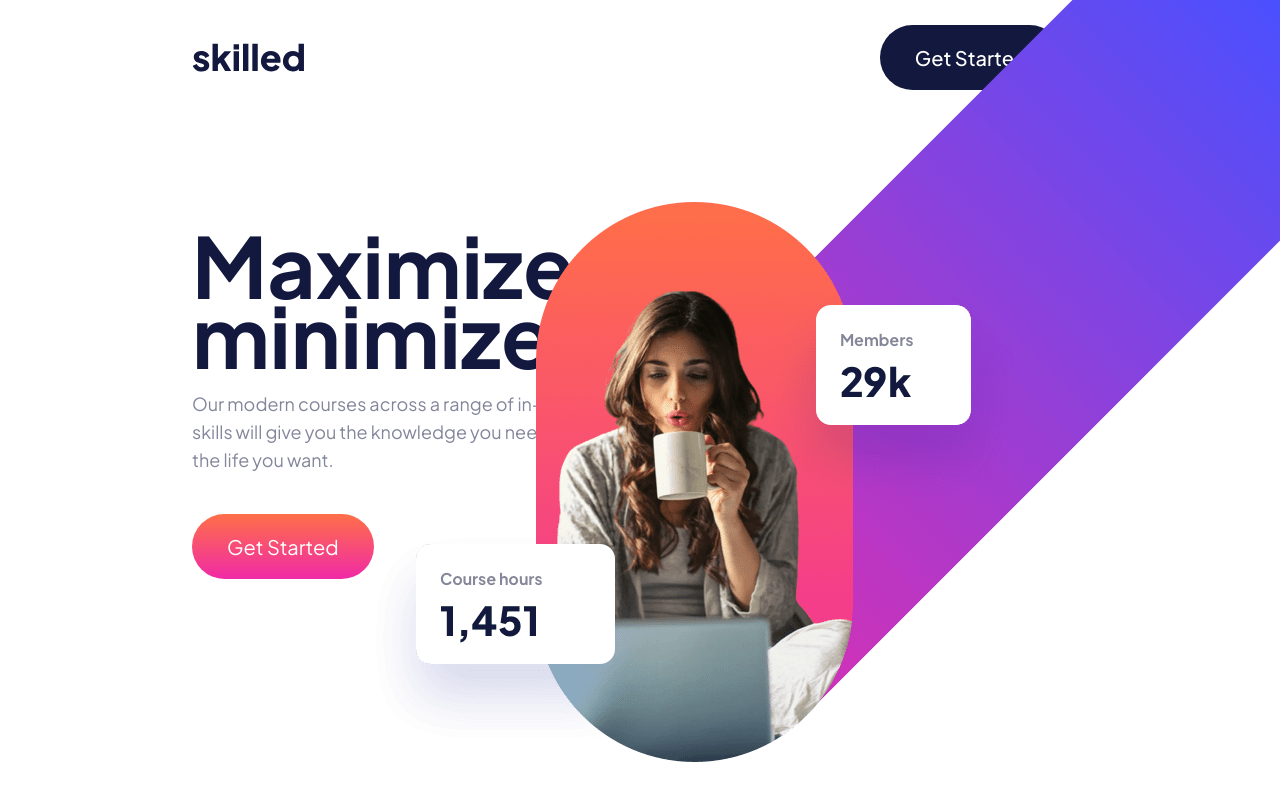
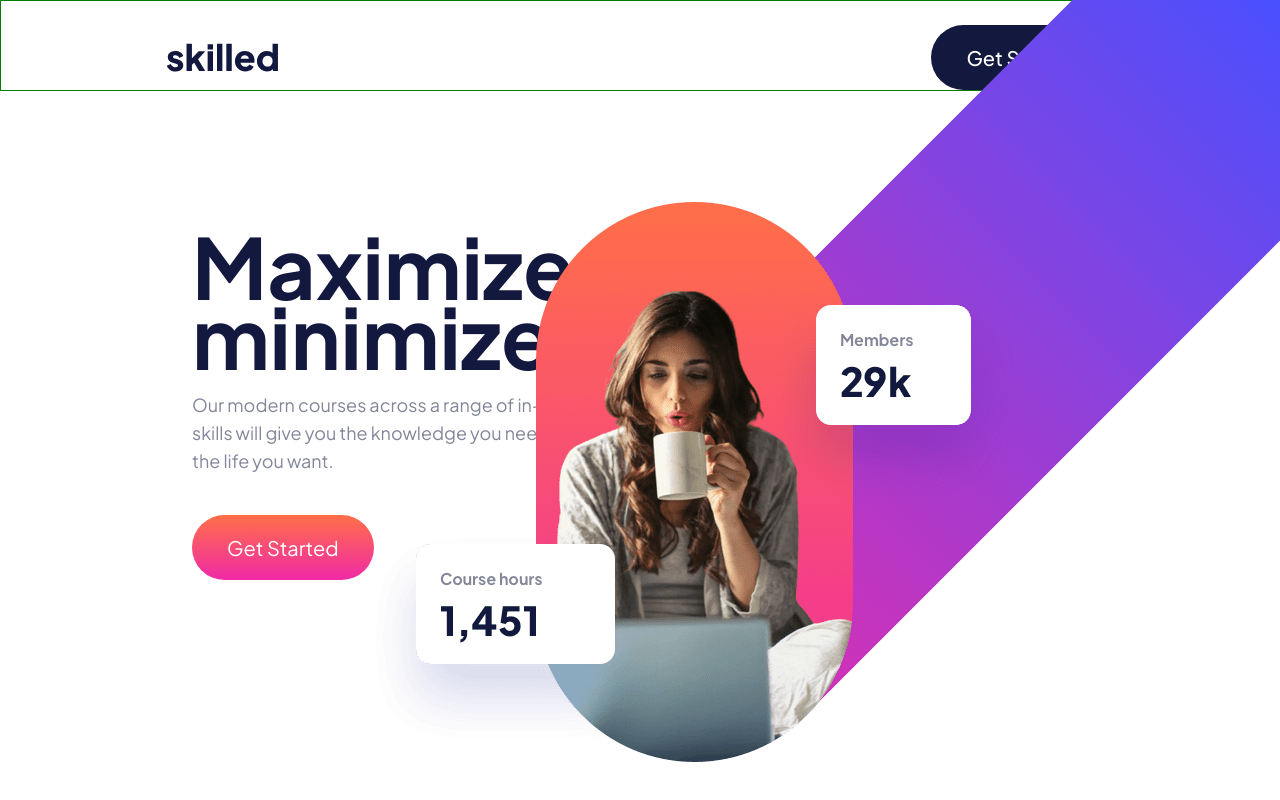
Before and after one commit to russell-crooms/skilled-demo, a React (Vite) app in the folder skilled/: page / in a window 1280 px wide. Shown: the top 800 px of the page. Built offline with nearby package versions, Linux system fonts and the light colour scheme.

Commit message:
Moved Nav items to match project

```diff
--- a/skilled/src/components/navBar/NavBar.css
+++ b/skilled/src/components/navBar/NavBar.css
@@ -3,9 +3,10 @@
     display: flex;
     align-items: center;
     justify-content: space-between;
-    padding-left: 15%;
-    padding-right: 17%;
-    padding-top: 25px;
+    padding-left: 165px;
+    padding-right: 165px;
+    padding-top: 24px;
+    border: 1px solid green;
 }
 
 .navbar-container div {
```
